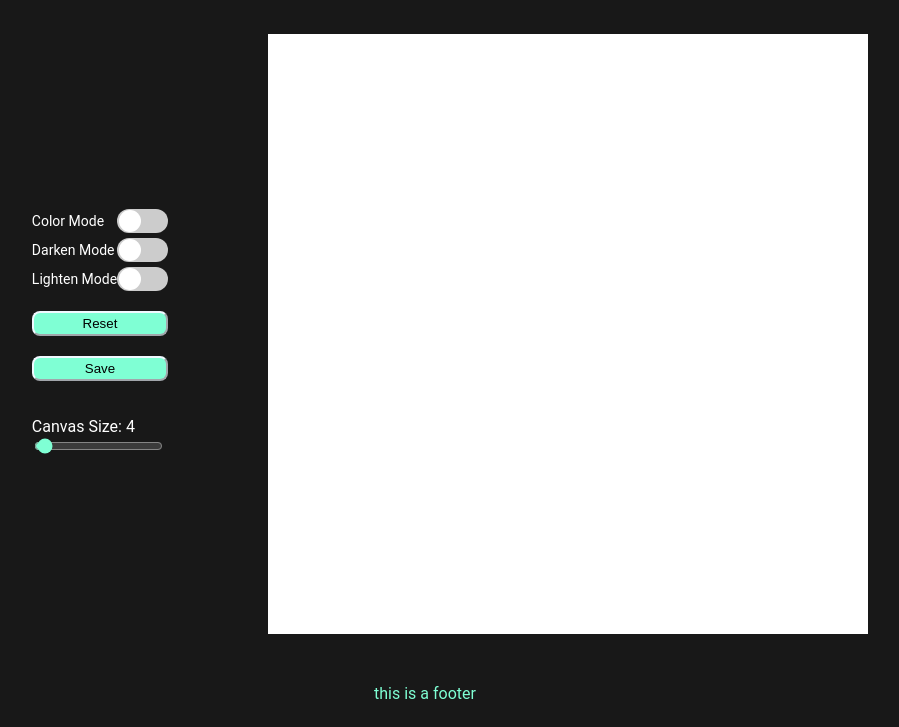
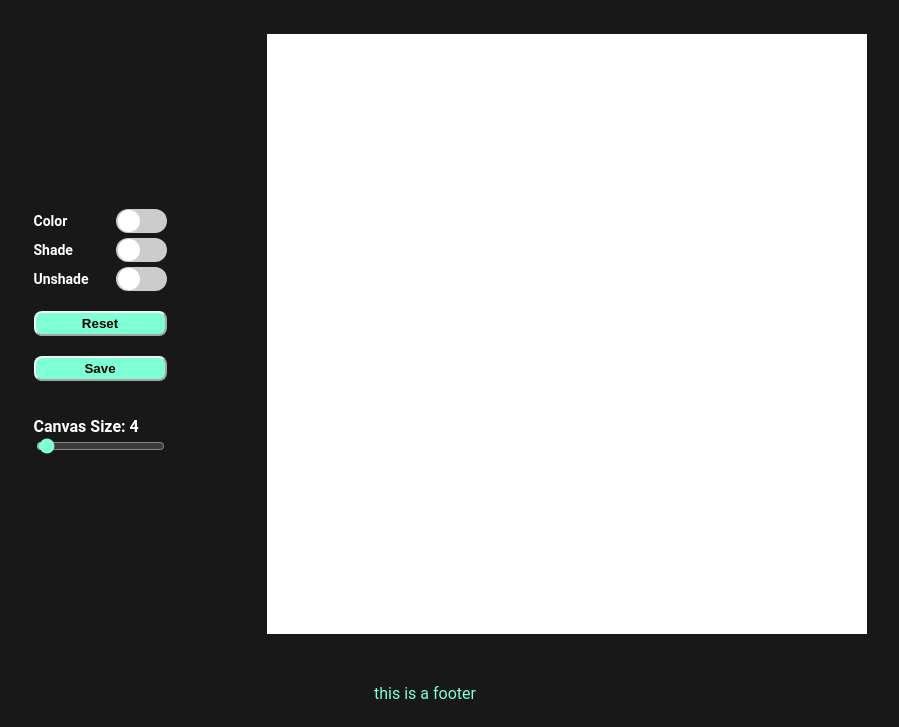
Before and after one commit to sayuatm/eas, a plain HTML site: page index.html in a window 1280 px wide. Shown: the part 89-816 px from the top of the page, without its empty margins (215-1114 px from the left). Drawn offline with Linux system fonts and the light colour scheme.

Commit message:
Minor fix.

```diff
--- a/grids.js
+++ b/grids.js
@@ -22,7 +22,10 @@ resetBtn.addEventListener('click', () => {
     setGrid();
 });
 
+// TODO: reset shade modes
 colorModeSelector.addEventListener('change', () => {
+    darkenModeSelector.checked = false;
+    lightenModeSelector.checked = false;
     if (!darkenModeSelector.checked && !lightenModeSelector.checked) {
         setColorMode();
     }
@@ -35,15 +38,10 @@ function shade(color, ratio) {
     let paras = color.replace(/[^\d,]/g, '').split(',');
     let shaded = [];
     paras.forEach(para => {
-        // if (Number(para) < 5 && ratio < 0) {
-        //     shaded.push('5');
-        // }
-        // else {
         if (para < 20 && ratio < 0) {
             ratio -= 30;
         }
         shaded.push(Math.round(para * (100 - ratio) / 100));
-        // }
     });
     let newColor = 'rgb(' + shaded.join(',') + ')';
     return newColor;
@@ -56,7 +54,6 @@ function setLightenMode() {
         darkenModeSelector.checked = false;
         grids.forEach(grid => {
             grid.onmouseover = (e) => {
-                // alert(grid.style.backgroundColor);
                 grid.style.backgroundColor = shade(e.target.style.backgroundColor, -5);
             };
         });
@@ -102,6 +99,8 @@ function setColorMode() {
 }
 
 function clearCanvas() {
+    darkenModeSelector.checked = false;
+    lightenModeSelector.checked = false;
     while (canvas.hasChildNodes()) {
         canvas.removeChild(canvas.firstChild);
     }
--- a/index.html
+++ b/index.html
@@ -6,6 +6,7 @@
     <title>Etch-a-Sketch</title>
     <script src="grids.js" defer></script>
     <link rel="stylesheet" href="style.css">
+    <link rel="icon" href="icon.png">
 </head>
 <body>
 <div class="container">
@@ -18,21 +19,21 @@
         <div class="panel">
             <div class="mode-toggler">
                 <div class="mode">
-                    Color Mode
+                    Color
                     <label class="switch">
                         <input type="checkbox" id="color-mode-selector" class="mode-selector">
                         <span class="slider round"></span>
                     </label>
                 </div>
                 <div class="mode">
-                    Darken Mode
+                    Shade
                     <label class="switch">
                         <input type="checkbox" id="darken-mode-selector" class="mode-selector">
                         <span class="slider round"></span>
                     </label>
                 </div>
                 <div class="mode">
-                    Lighten Mode
+                    Unshade
                     <label class="switch">
                         <input type="checkbox" id="lighten-mode-selector" class="mode-selector">
                         <span class="slider round"></span>
--- a/style.css
+++ b/style.css
@@ -46,6 +46,7 @@ button {
     border-color: aliceblue;
     border-radius: 8px;
     min-width: 100px;
+    font-weight: bolder;
 }
 
 .panel {
@@ -123,6 +124,7 @@ button {
     color: rgb(255,255,255);
     font-size: 14px;
     gap:5px;
+    font-weight: bolder;
   }
 
   .mode {
@@ -134,3 +136,7 @@ button {
 #grid-size-slider {
     accent-color: rgb(127,255,212);
 }
+
+.size-selector {
+  font-weight: bolder;
+}
```
Also changed, not shown: icon.png (added).
